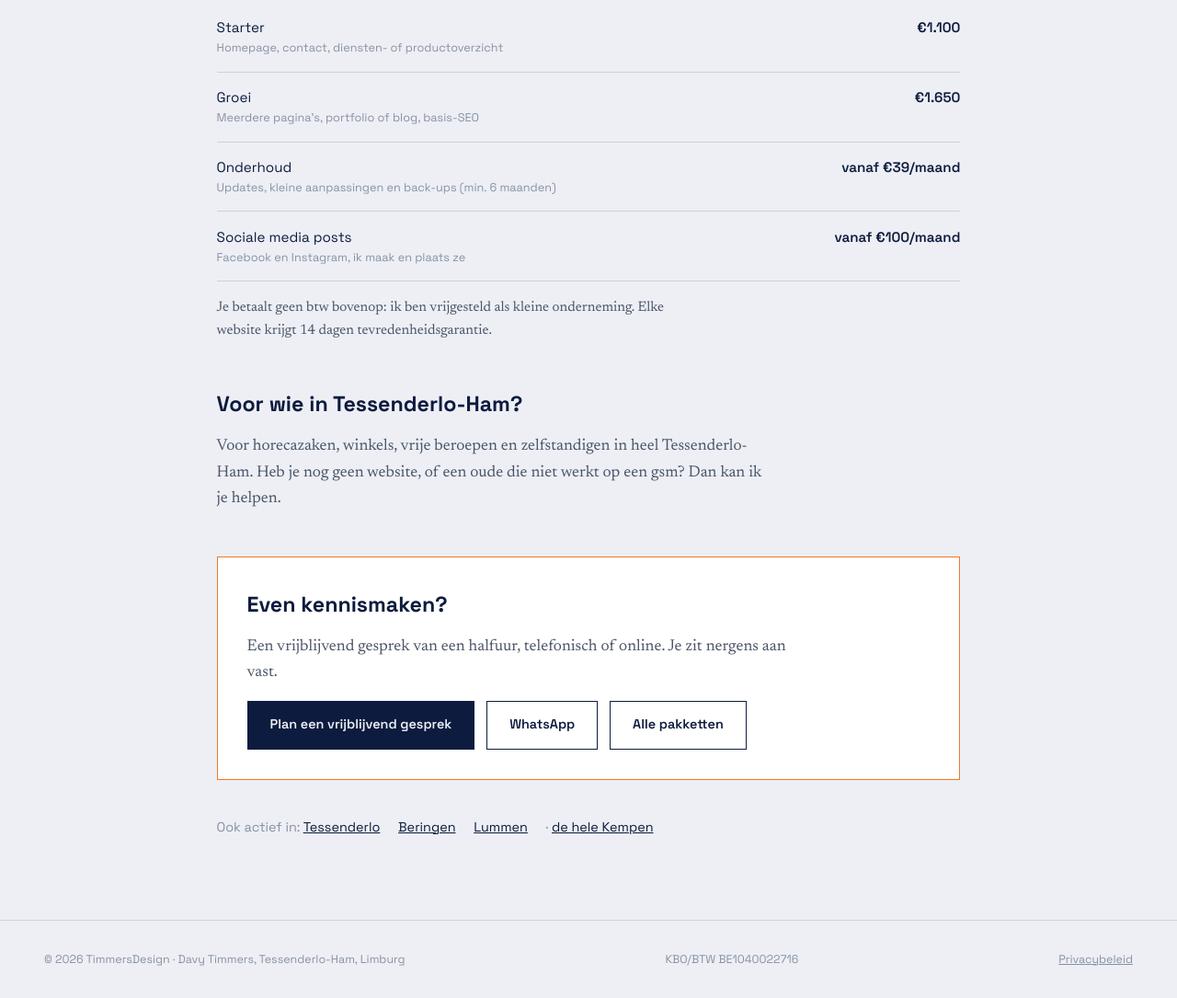
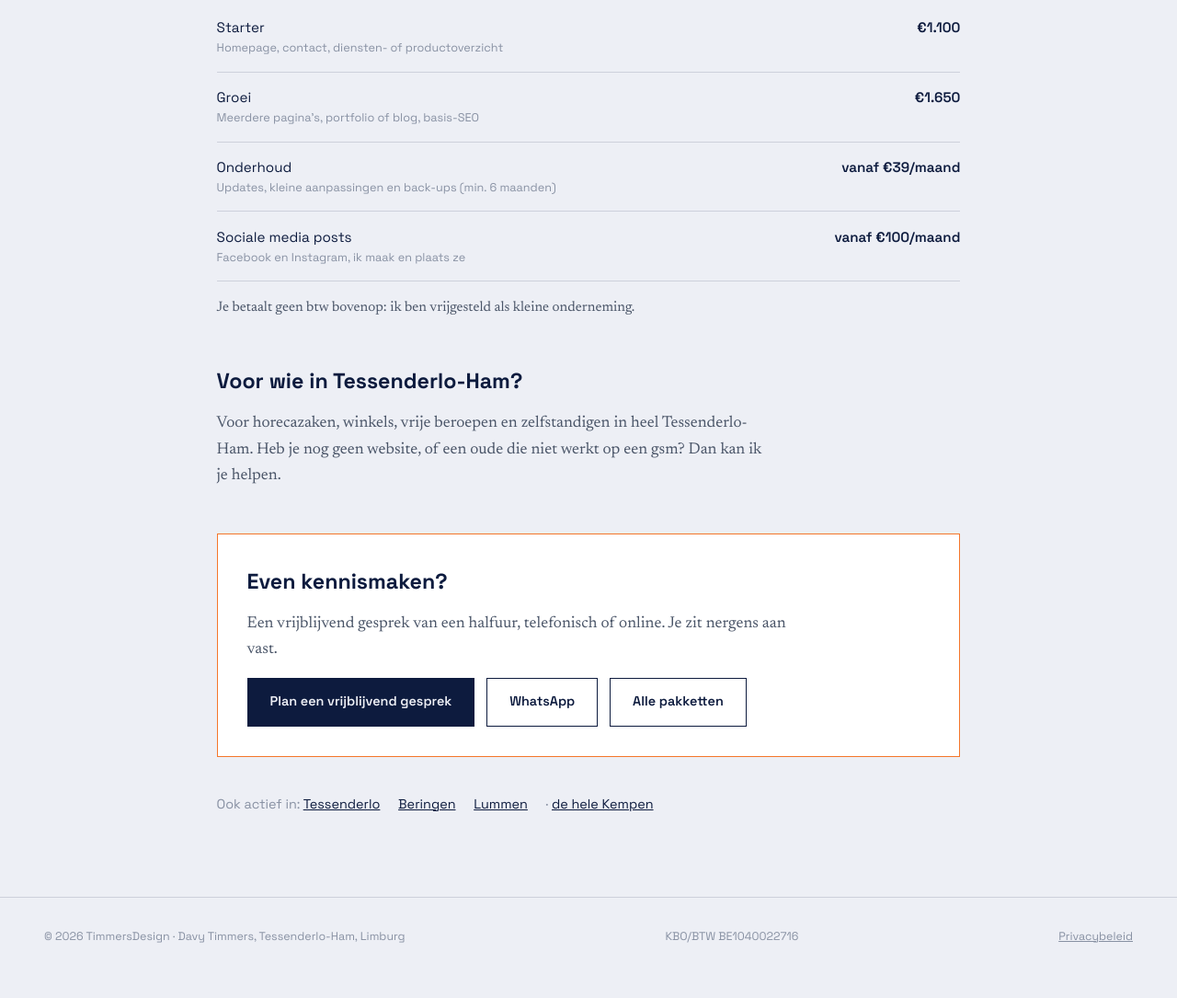
Before and after one commit to timmersdavy/timmersdavy.github.io, a plain HTML site: page website-laten-maken-ham.html in a window 1280 px wide. Shown: the part 839-1924 px from the top of the page at 92% size. After the commit the page ends 1899 px from the top, so only its background shows below. Drawn offline with Linux system fonts and the light colour scheme.

Commit message:
Tevredenheidsgarantie van 14 dagen van de site gehaald
Co-Authored-By: Claude Sonnet 5.5 <noreply@anthropic.com>
Claude-Session: https://claude.ai/code/session_01DBLhUNdPC7SBkgRujaxkYw

```diff
--- a/website-laten-maken-ham.html
+++ b/website-laten-maken-ham.html
@@ -42,7 +42,7 @@ footer{padding:2rem 3rem;border-top:1px solid var(--line);font-family:'Space Gro
 <tr><td>Onderhoud<small>Updates, kleine aanpassingen en back-ups (min. 6 maanden)</small></td><td>vanaf €39/maand</td></tr>
 <tr><td>Sociale media posts<small>Facebook en Instagram, ik maak en plaats ze</small></td><td>vanaf €100/maand</td></tr>
 </table>
-<p style="margin-top:1rem;font-size:.95rem">Je betaalt geen btw bovenop: ik ben vrijgesteld als kleine onderneming. Elke website krijgt 14 dagen tevredenheidsgarantie.</p>
+<p style="margin-top:1rem;font-size:.95rem">Je betaalt geen btw bovenop: ik ben vrijgesteld als kleine onderneming.</p>
 <h2>Voor wie in Tessenderlo-Ham?</h2>
 <p>Voor horecazaken, winkels, vrije beroepen en zelfstandigen in heel Tessenderlo-Ham. Heb je nog geen website, of een oude die niet werkt op een gsm? Dan kan ik je helpen.</p>
 <div class="cta"><h2>Even kennismaken?</h2><p>Een vrijblijvend gesprek van een halfuur, telefonisch of online. Je zit nergens aan vast.</p>
```
Also changed, not shown: index.html (+0 -3 lines), website-laten-maken-beringen.html (+1 -1 lines), website-laten-maken-lummen.html (+1 -1 lines), website-laten-maken-tessenderlo.html (+1 -1 lines), llms.txt.
